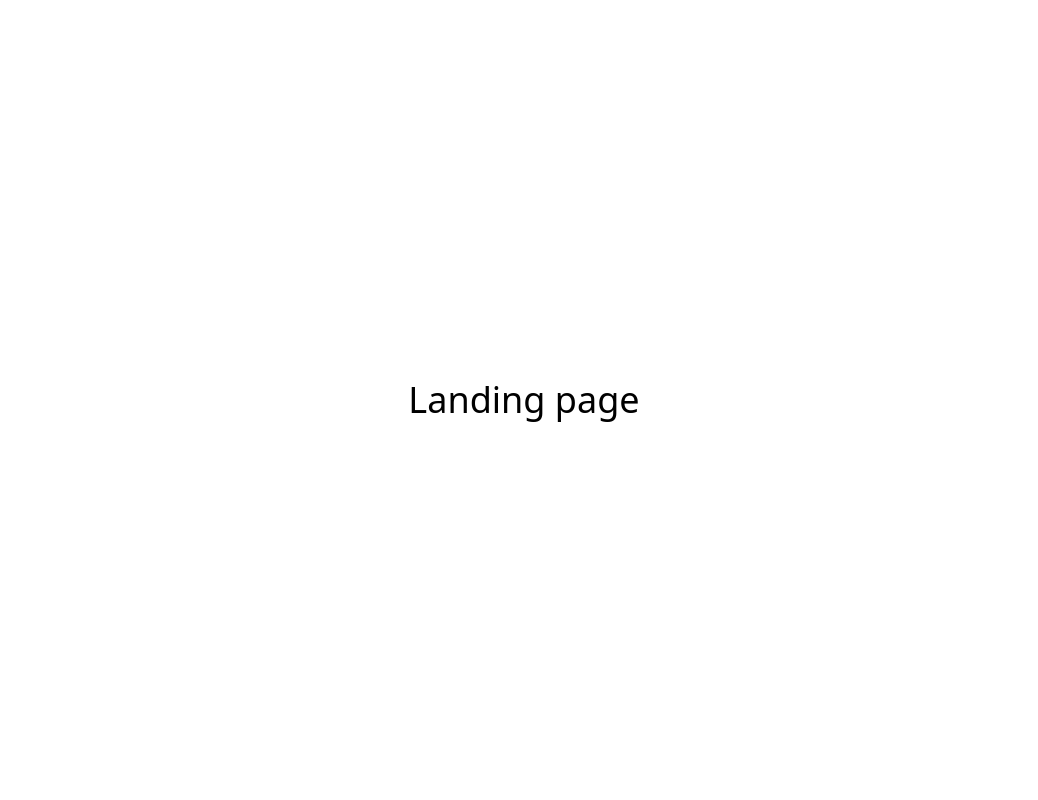
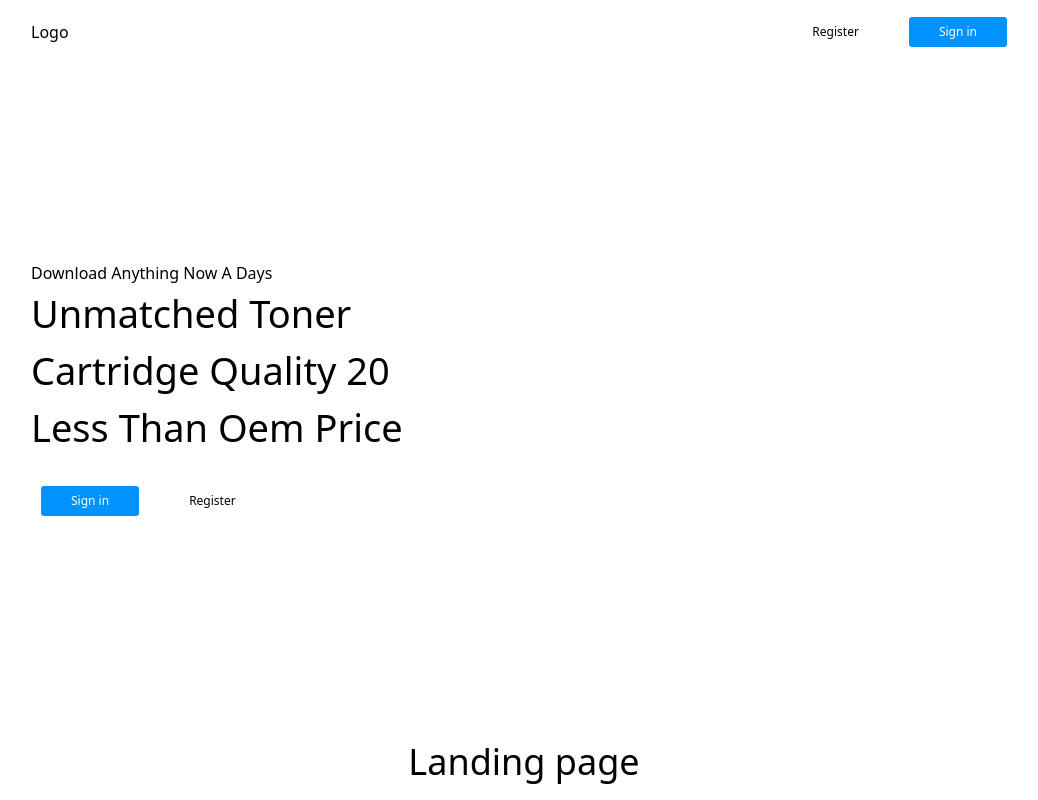
Before and after one commit to somalisintech/mentorship-website, a Next.js app: page / in a window 1280 px wide. Shown: the whole page, without its empty margins (116-1154 px from the left). Built offline with nearby package versions, Linux system fonts and the light colour scheme.

Commit message:
inital commit to landing page

```diff
--- a/package.json
+++ b/package.json
@@ -22,13 +22,15 @@
     "firebase": "^9.8.2",
     "next": "latest",
     "react": "^18.1.0",
-    "react-dom": "^18.1.0"
+    "react-dom": "^18.1.0",
+    "styled-components": "^5.3.5"
   },
   "devDependencies": {
     "@testing-library/jest-dom": "^5.16.4",
     "@testing-library/react": "^13.3.0",
     "@testing-library/user-event": "^14.2.0",
     "@types/react": "^18.0.12",
+    "@types/styled-components": "^5.1.25",
     "@typescript-eslint/eslint-plugin": "^5.27.0",
     "@typescript-eslint/parser": "^5.27.0",
     "autoprefixer": "^10.4.7",
--- /dev/null
+++ b/src/components/button.tsx
@@ -0,0 +1,49 @@
+import styled, { css } from 'styled-components';
+
+type ButtonVariant = 'primary' | 'secondary';
+
+const ButtonWrapper = styled.button<Props>`
+  display: block;
+  border: none;
+  box-sizing: border-box;
+  font-family: inherit;
+  font-size: inherit;
+  line-height: inherit;
+  cursor: pointer;
+  position: relative;
+  outline: none;
+  color: #000;
+  font-size: 12px;
+  padding: 4px 30px;
+  margin: 10px;
+  border-radius: 3px;
+  height: 30px;
+
+  ${(p) => {
+    if (p.variant === 'primary') {
+      return css`
+        background-color: #fff;
+      `;
+    }
+
+    if (p.variant === 'secondary') {
+      return css`
+        background-color: #0093ff;
+        color: #fff;
+      `;
+    }
+  }}
+`;
+
+interface Props {
+  label: string;
+  variant: ButtonVariant;
+}
+
+export function Button(props: Props) {
+  return (
+    <ButtonWrapper label={props.label} variant={props.variant}>
+      {props.label}
+    </ButtonWrapper>
+  );
+}
--- /dev/null
+++ b/src/components/nav.tsx
@@ -0,0 +1,29 @@
+import styled from 'styled-components';
+import { Button } from './button';
+
+const NavWrapper = styled.div`
+  display: flex;
+  justify-content: space-between;
+`;
+
+const LogoWrapper = styled.div`
+  margin: 20px 0px;
+`;
+
+const ButtonWrapper = styled.div`
+  display: flex;
+  flex-direction: row;
+  align-self: center;
+`;
+
+export function Navbar() {
+  return (
+    <NavWrapper>
+      <LogoWrapper>Logo</LogoWrapper>
+      <ButtonWrapper>
+        <Button variant="primary" label="Register" />
+        <Button variant="secondary" label="Sign in" />
+      </ButtonWrapper>
+    </NavWrapper>
+  );
+}
--- a/src/pages/index.tsx
+++ b/src/pages/index.tsx
@@ -1,3 +1,43 @@
+import { Button } from '@/components/button';
+import { Navbar } from '@/components/nav';
+import styled from 'styled-components';
+
+const HeadingWrapper = styled.div`
+  margin: 0px 147px;
+`;
+const Header = styled.div`
+  margin: 20% 0%;
+  max-width: 400px;
+`;
+
+const ButtonWrapper = styled.div`
+  display: flex;
+  flex-direction: row;
+  align-self: center;
+  margin: 20px 0px;
+`;
+
+const HeaderHeading = styled.h1`
+  font-size: 38px;
+  font-weight: 500;
+`;
+
 export default function Home() {
-  return <h1 className="my-auto text-4xl text-center">Landing page</h1>;
+  return (
+    <>
+      <HeadingWrapper>
+        <Navbar />
+        <Header>
+          <p>Download Anything Now A Days</p>
+          <HeaderHeading>Unmatched Toner Cartridge Quality 20 Less Than Oem Price</HeaderHeading>
+          <ButtonWrapper>
+            <Button variant="secondary" label="Sign in" />
+            <Button variant="primary" label="Register" />
+          </ButtonWrapper>
+        </Header>
+      </HeadingWrapper>
+
+      <h1 className="my-auto text-4xl text-center">Landing page</h1>
+    </>
+  );
 }
```
Also changed, not shown: 1 other file (tests, documents, lock files or other folders).
